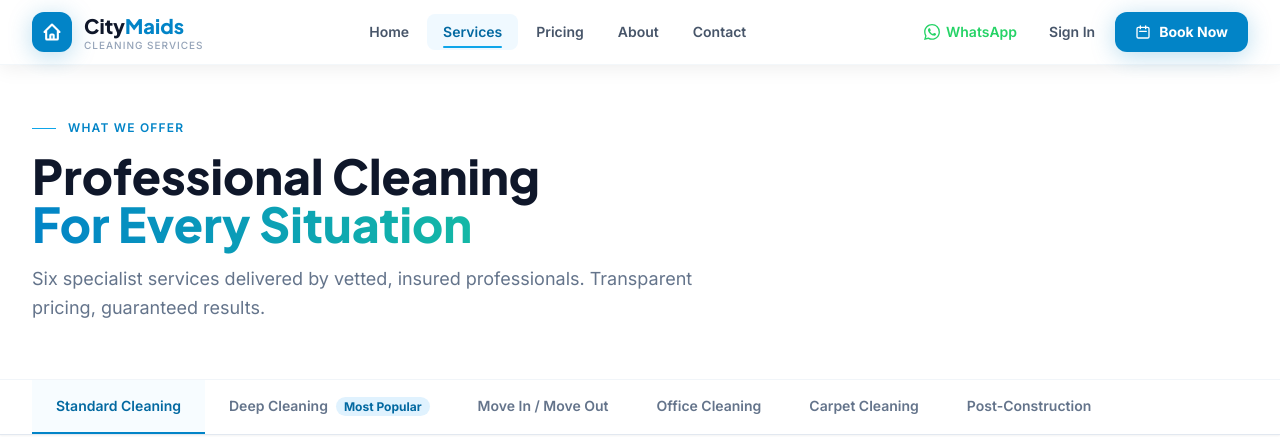
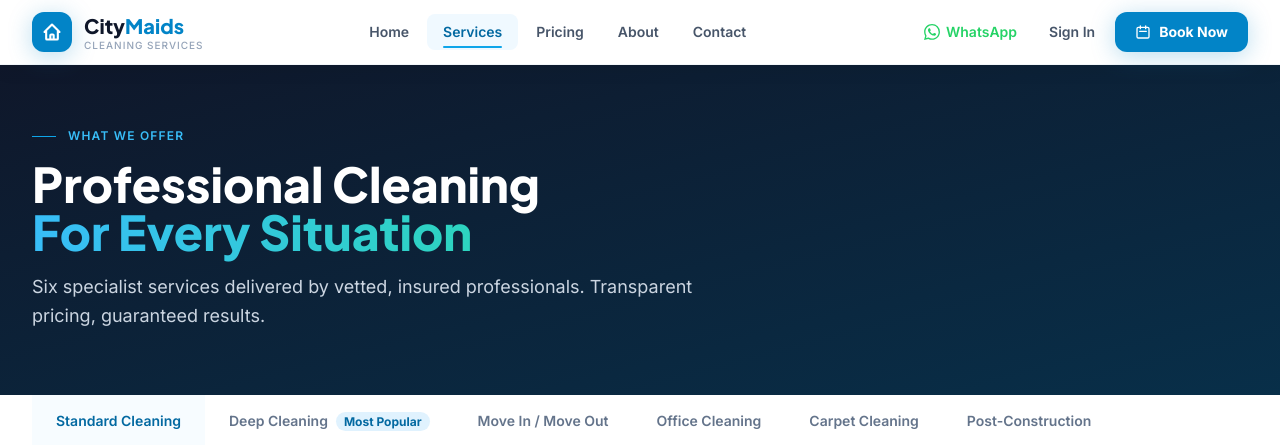
Before and after one commit to Saqlain-0088/CityMaids, a React (Vite) app in the folder citymaids-ui/: page /services in a window 1280 px wide. Shown: the top 445 px of the page. Built offline with nearby package versions, Linux system fonts and the light colour scheme.

Commit message:
Fix Services page hero: dark gradient background with white text

```diff
--- a/citymaids-ui/src/pages/Services.tsx
+++ b/citymaids-ui/src/pages/Services.tsx
@@ -136,20 +136,18 @@ export default function Services() {
     <MainLayout>
 
       {/* â”€â”€ Page Header â”€â”€ */}
-      <div className="bg-white border-b border-slate-100">
-        <div className="container-xl py-14">
+      <div className="bg-gradient-to-br from-slate-900 to-primary-950 py-16"><div className="container-xl">
           <div className="max-w-2xl">
             <div className="flex items-center gap-3 mb-4">
               <div className="w-6 h-px bg-primary-500" />
-              <span className="text-primary-600 font-semibold text-xs uppercase tracking-widest">What We Offer</span>
+              <span className="text-primary-400 font-semibold text-xs uppercase tracking-widest">What We Offer</span>
             </div>
-            <h1 className="text-4xl sm:text-5xl font-extrabold text-slate-900 leading-tight mb-4"
+            <h1 className="text-4xl sm:text-5xl font-extrabold text-white leading-tight mb-4"
               style={{ fontFamily: 'Plus Jakarta Sans, sans-serif' }}>
               Professional Cleaning<br />
-              <span className="bg-gradient-to-r from-primary-600 to-teal-500 bg-clip-text text-transparent">For Every Situation</span>
+              <span className="bg-gradient-to-r from-primary-400 to-teal-400 bg-clip-text text-transparent">For Every Situation</span>
             </h1>
-            <p className="text-slate-500 text-lg leading-relaxed">
-              Six specialist services delivered by vetted, insured professionals. Transparent pricing, guaranteed results.
+            <p className="text-slate-300 text-lg leading-relaxed">Six specialist services delivered by vetted, insured professionals. Transparent pricing, guaranteed results.
             </p>
           </div>
         </div>
```
